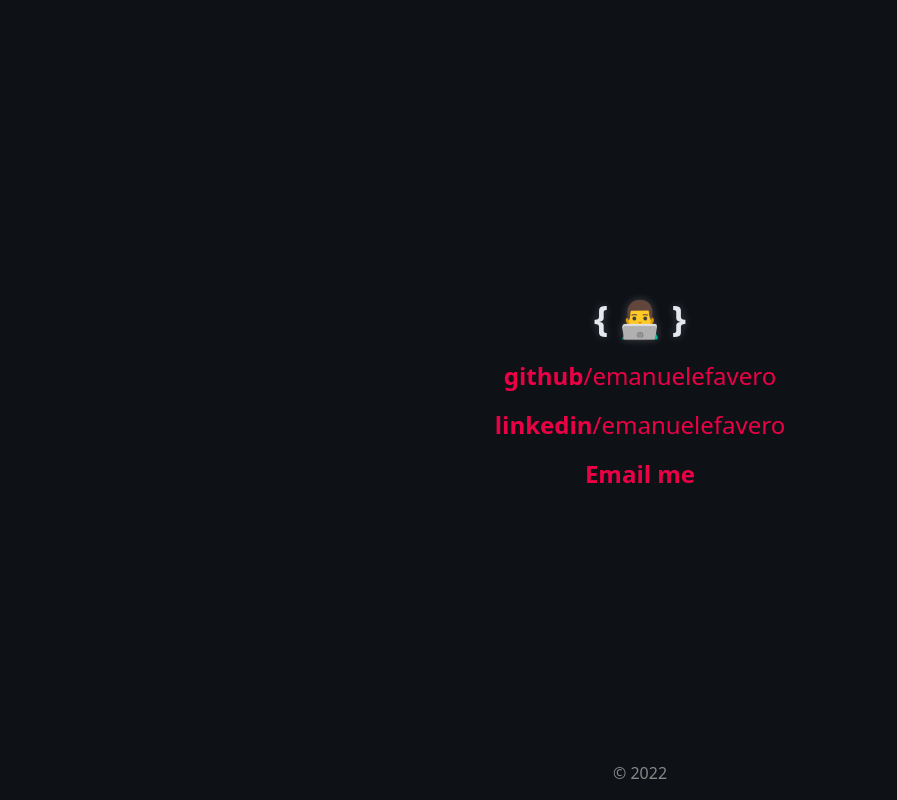
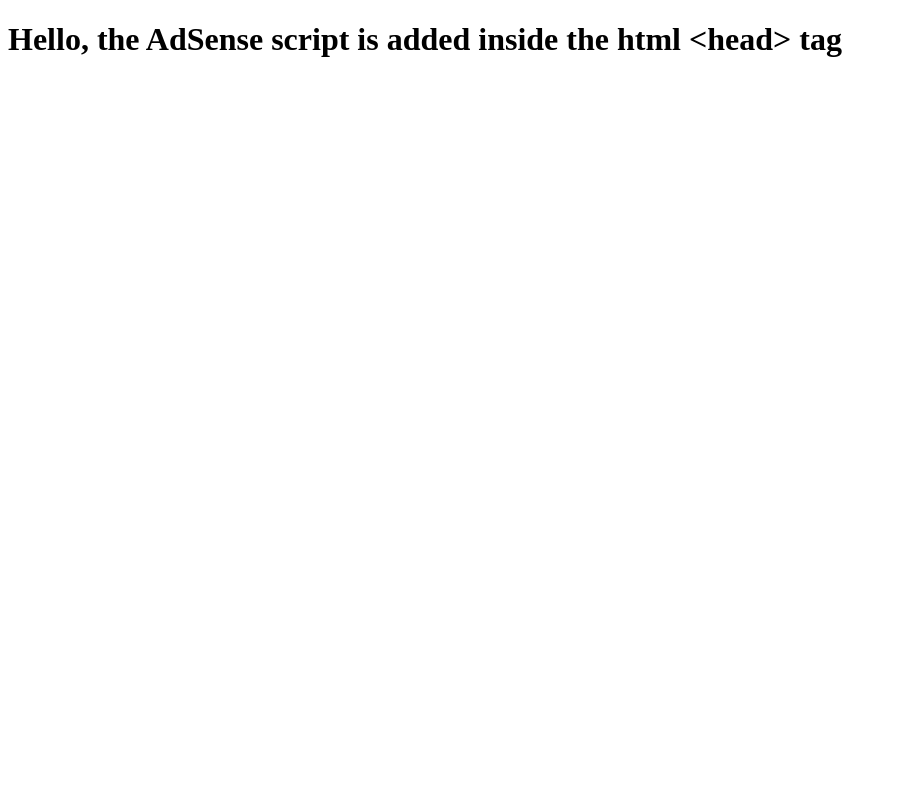
Before and after one commit to emanuelefavero/adsense, a plain HTML site: page index.html in a window 1280 px wide. Shown: the whole page, without its empty margins (0-897 px from the left). Drawn offline with Linux system fonts and the light colour scheme.

Commit message:
clean up website

```diff
--- a/index.html
+++ b/index.html
@@ -3,8 +3,6 @@
   <head>
     <meta charset="UTF-8" />
     <meta name="viewport" content="width=device-width, initial-scale=1.0" />
-    <link rel="shortcut icon" href="favicon.ico" type="image/x-icon" />
-    <link rel="stylesheet" href="style.css" />
     <title>Emanuele Favero</title>
 
     <!-- AdSense -->
@@ -15,22 +13,6 @@
     ></script>
   </head>
   <body>
-    <main>
-      <h2>{ 👨‍💻 }</h2>
-      <a href="https://github.com/emanuelefavero">
-        <b>github</b>/emanuelefavero</a
-      >
-      <a href="https://www.linkedin.com/in/emanuele-favero/"
-        ><b>linkedin</b>/emanuelefavero</a
-      >
-      <a href="mailto:info@emanuelefavero.com"><b>Email me</b></a>
-    </main>
-    <footer></footer>
-    <script>
-      // Footer Date
-      document.querySelector(
-        'footer'
-      ).innerHTML = `© ${new Date().getFullYear()}`
-    </script>
+    <h1>Hello, the AdSense script is added inside the html &lt;head&gt; tag</h1>
   </body>
 </html>
--- a/style.css
+++ /dev/null
@@ -1,75 +0,0 @@
-:root {
-  --bg-color: rgb(14, 17, 22);
-  --color-primary: rgb(235, 0, 70);
-  --color-primary-hover: rgb(196, 5, 62);
-}
-
-* {
-  margin: 0;
-  padding: 0;
-  box-sizing: border-box;
-}
-
-::selection {
-  color: white;
-  background: rgb(128, 128, 128);
-}
-
-body {
-  width: 100%;
-  height: 100vh;
-  overflow: hidden;
-  margin: 0;
-  padding: 1rem;
-
-  font-family: system-ui, -apple-system, BlinkMacSystemFont, 'Segoe UI', Roboto,
-    Oxygen, Ubuntu, Cantarell, 'Open Sans', 'Helvetica Neue', sans-serif;
-  font-size: 1.5rem;
-  background-color: var(--bg-color);
-  color: rgb(202, 209, 216);
-  -webkit-font-smoothing: antialiased;
-  -moz-osx-font-smoothing: grayscale;
-  display: flex;
-  flex-direction: column;
-  align-items: center;
-  justify-content: center;
-}
-
-main {
-  width: 100%;
-  display: flex;
-  flex-direction: column;
-  align-items: center;
-  justify-content: center;
-}
-
-h1,
-h2 {
-  margin-bottom: 1rem;
-  user-select: none;
-  color: rgb(231, 232, 237);
-  text-shadow: 0 0 0.5rem rgba(231, 233, 239, 0.236);
-}
-
-a {
-  margin-bottom: 1rem;
-  color: var(--color-primary);
-  text-decoration: none;
-  transition: all 0.2s ease-in-out;
-}
-
-a:hover {
-  color: var(--color-primary-hover);
-  text-decoration: underline;
-  scale: 1.03;
-}
-
-footer {
-  margin-top: 1rem;
-  margin-bottom: 1rem;
-  font-size: 1rem;
-  position: absolute;
-  bottom: 0;
-  color: rgb(136, 136, 136);
-  user-select: none;
-}
```
Also changed, not shown: favicon.ico (deleted), 1 other file.
